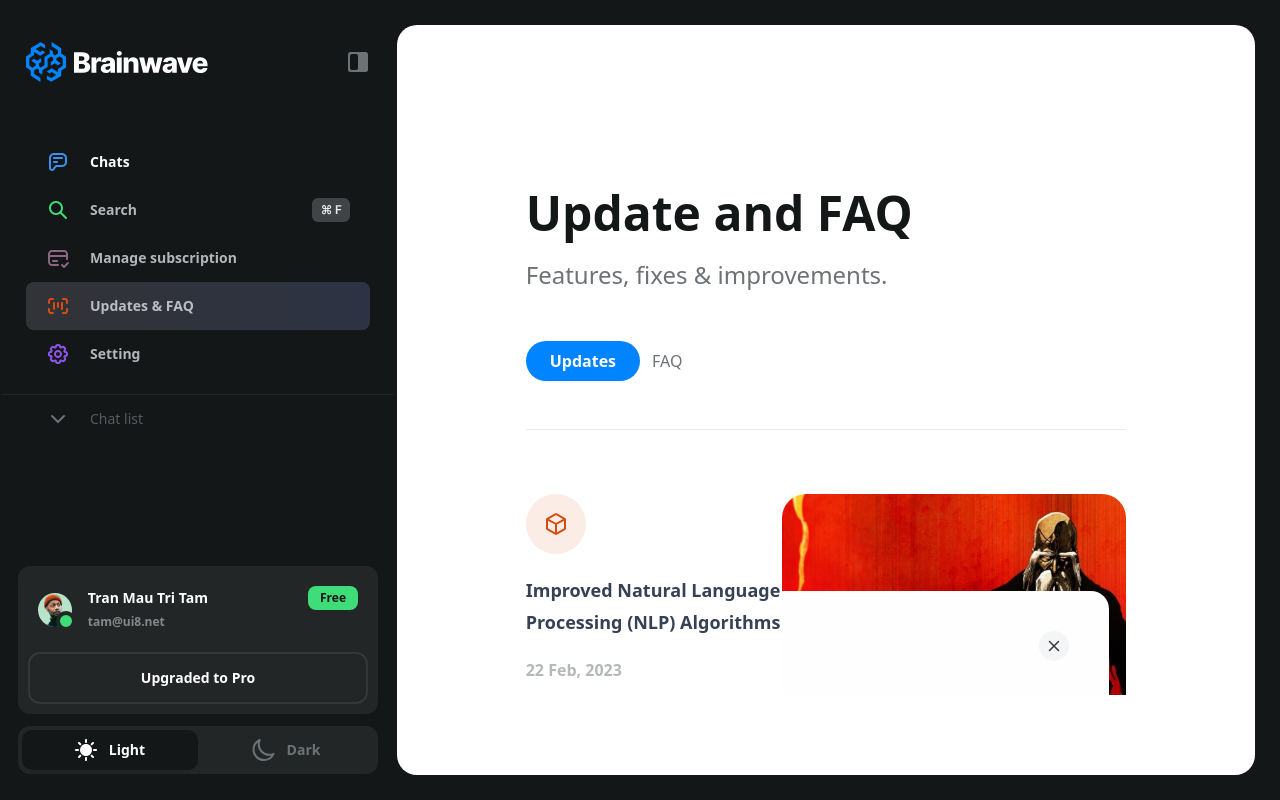
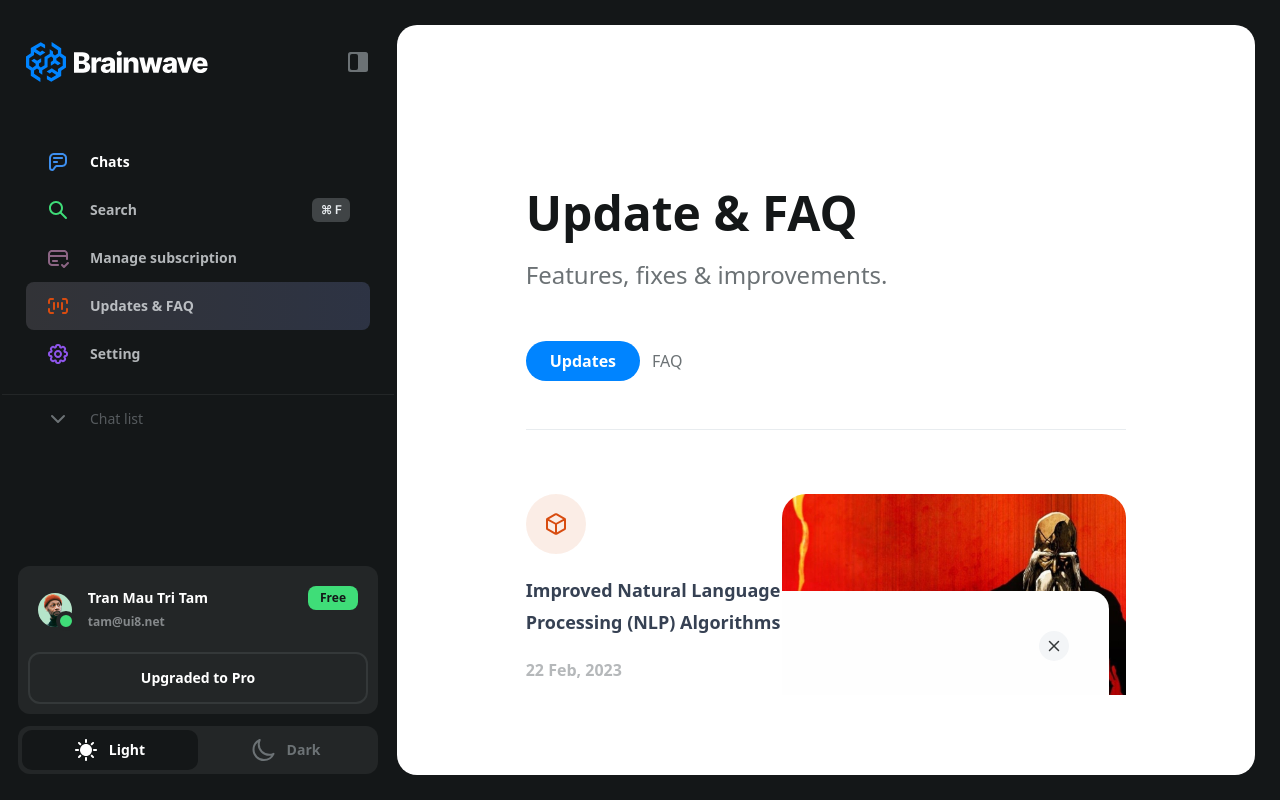
Before and after one commit to Eche00/BrainWave, a React (Vite) app in the folder client/: page /updates in a window 1280 px wide. Built offline with nearby package versions, Linux system fonts and the light colour scheme.

Commit message:
update page size fixing

```diff
--- a/client/src/pages/Updates.jsx
+++ b/client/src/pages/Updates.jsx
@@ -16,17 +16,18 @@ function Updates() {
     }
   };
   return (
-    <div className=" sm:py-[24px] sm:pr-[24px] bg-[#141718] w-full flex flex-1 border-[1px] border-[#141718]  h-screen overscroll-none">
+    <div className=" sm:py-[24px] sm:pr-[24px] bg-[#141718] w-full flex flex-1 border-[1px] border-[#141718] sm:h-screen   overscroll-none">
       {/* container  */}
-      <main className=" bg-white dark:bg-[#232627] h-full sm:rounded-[20px] w-full flex flex-col gap-[48px] py-[80px]  overflow-hidden">
+      <main className=" bg-white dark:bg-[#232627] h-full sm:rounded-[20px] w-full flex flex-col gap-[48px] sm:py-[80px] ">
         <div className=" bg-white dark:bg-[#232627] h-fit sm:rounded-[20px] w-full flex flex-col gap-[48px] py-[80px] overflow-scroll">
           {/* head section  */}
-          <section className=" flex flex-col gap-[16px]   w-[70%] mx-auto">
+          <section className=" flex flex-col gap-[16px]   sm:w-[70%] w-[90%] mx-auto">
             <h1 className=" text-[48px] font-[700] leading-[56px] text-[#141718] dark:text-[#FEFEFE]">
-              Update and FAQ
+              Update & FAQ
             </h1>
             <p className=" text-[24px] font-[400] leading-[36px] text-[#6C7275]">
-              Features, fixes & improvements.
+              Features, fixes & <br className=" block sm:hidden" />{" "}
+              improvements.
             </p>
           </section>
           {/* button section  */}
@@ -54,7 +55,7 @@ function Updates() {
           </section>
 
           {/* category section  */}
-          <section className=" flex w-[70%] mx-auto ">
+          <section className=" flex sm:w-[70%] w-[90%] mx-auto ">
             {updates && <SubUpdates />}
             {Faqs && <SubFaqs />}
           </section>
```
